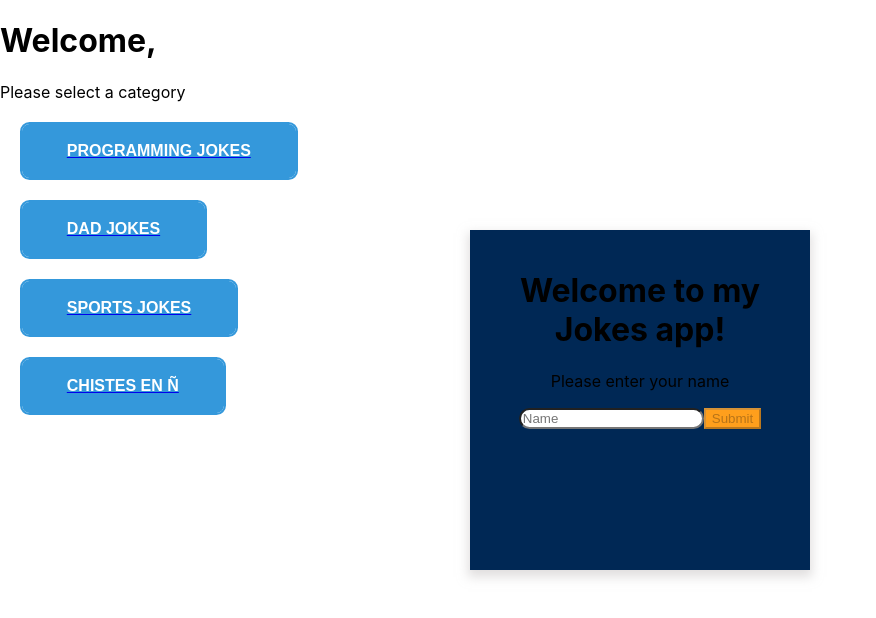
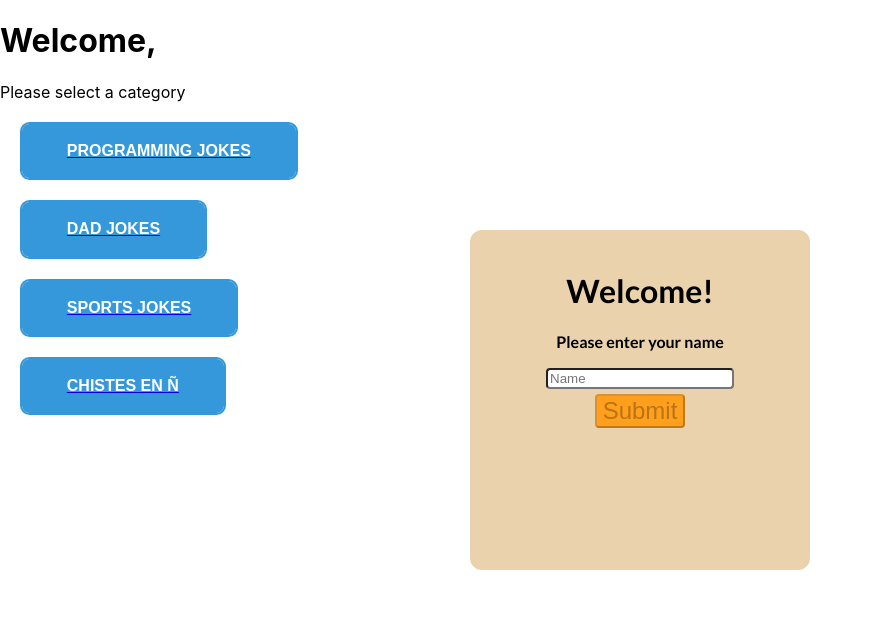
Before and after one commit to Tacoholic/jokes, a React (Create React App) app: page / in a window 1280 px wide. Shown: the top 618 px of the page, without its empty margins (0-876 px from the left). Built offline with nearby package versions, Linux system fonts and the light colour scheme.

Commit message:
fonts for modal

```diff
--- a/public/index.html
+++ b/public/index.html
@@ -10,6 +10,7 @@
       content="Web site created using create-react-app"
     />
     <link rel="apple-touch-icon" href="%PUBLIC_URL%/logo192.png" />
+    <link href="https://fonts.googleapis.com/css2?family=Lato:wght@700&display=swap" rel="stylesheet">
     <!--
       manifest.json provides metadata used when your web app is installed on a
       user's mobile device or desktop. See https://developers.google.com/web/fundamentals/web-app-manifest/
--- a/src/components/HomePage.js
+++ b/src/components/HomePage.js
@@ -31,7 +31,7 @@
                 {
                     showModal ? (
                         <div className="my-modal">
-                           <h1>Welcome to my Jokes app!</h1>
+                           <h1>Welcome!</h1>
                            <p>Please enter your name</p>
                            <form>
                                    <input
@@ -40,11 +40,10 @@
                                         name="firstName"
                                         onChange={this.inputChange}>
                                     </input>
-                               <button type="button" disabled={!this.state.firstName} onClick={this.displayNameHandler}>
+                           </form>
+                           <button type="button" disabled={!this.state.firstName} onClick={this.displayNameHandler}>
                                     Submit
-                                </button>
-                           </form>
-
+                            </button>
                         </div>
                      ) : null
                 }
--- a/src/components/Modal.css
+++ b/src/components/Modal.css
@@ -1,5 +1,5 @@
 .my-modal {
-    background: rgb(0,40,85);
+    background: rgb(234, 210, 172);
     position: absolute;
     left: 0;
     right: 0;
@@ -8,36 +8,26 @@
     margin: auto;
     width: 300px;
     height: 300px;
-    box-shadow: 0 5px 10px 2px rgba(195,192,192,.5);
     padding: 20px;
     text-align: center;
+    border-radius: 12px;
    }
 
    .my-modal input {
-    border-radius: 12px
+    border-radius: 4px;
+    width: 60%;
    }
    .my-modal button {
+       margin-top: 5px;
        background-color: rgb(255,159,28);
+       border-radius: 4px;
+       font-size: 24px;
    }
 
+   .my-modal h1{
+    font-family: 'Lato', sans-serif;
+   }
 
-
-   .modal-toggle-button {
-    cursor: pointer;
-    background-color: red;
-    border: none;
-    color: white;
-    padding: 15px 32px;
-    text-align: center;
-    text-decoration: none;
-    display: inline-block;
-    font-size: 16px;
-    margin-top: 20px;
+   .my-modal p{
+    font-family: 'Lato', sans-serif;
    }
-   .modal-toggle-button:focus {
-    outline: none;
-   }
-   .error input
-{
-    border-bottom: 1px solid #eb516d;
-}
```
